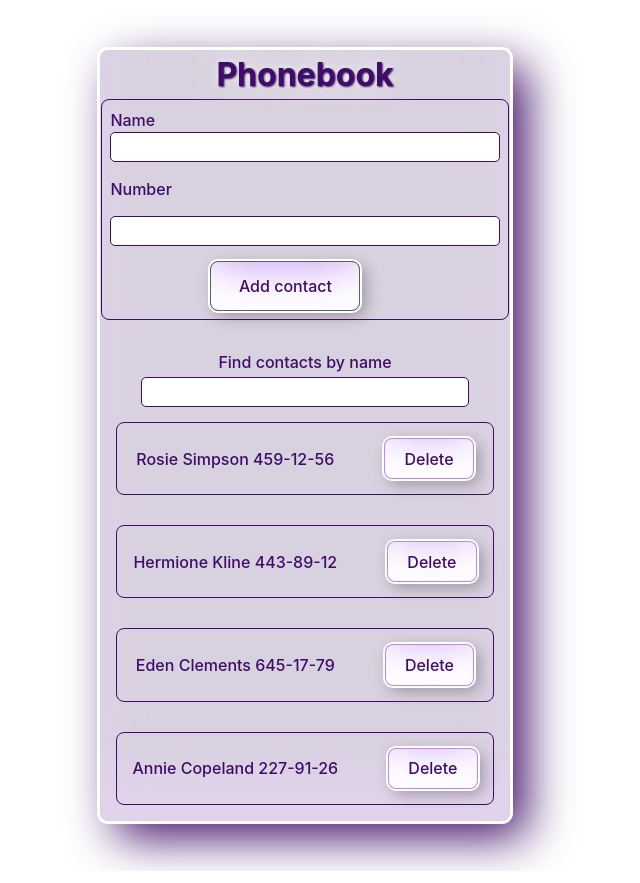
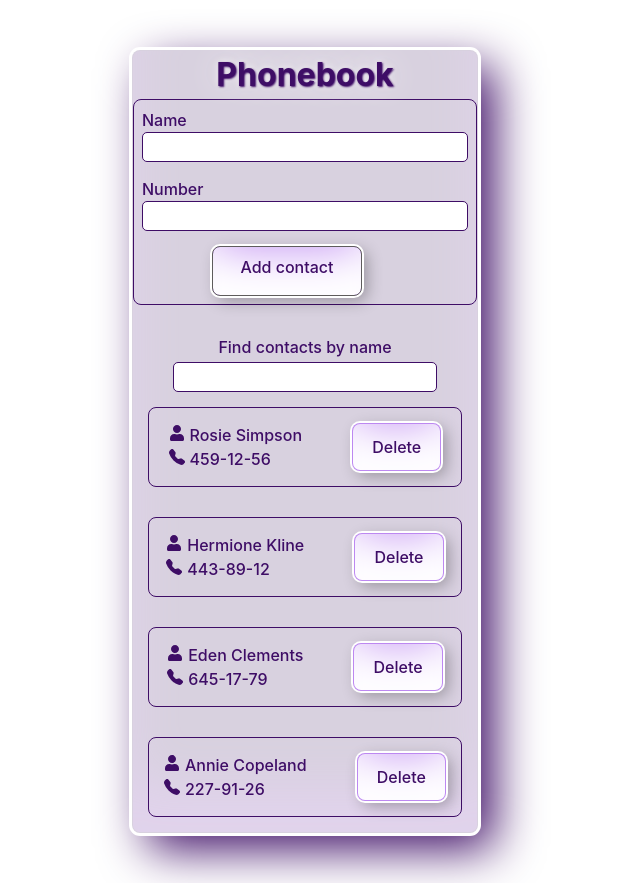
Before and after one commit to Annvel126V/goit-react-hw-03, a React (Vite) app: page / in a window 1280 px wide. Shown: the whole page, without its empty margins (335-975 px from the left). Built offline with nearby package versions, Linux system fonts and the light colour scheme.

Commit message:
add icons

```diff
--- a/package.json
+++ b/package.json
@@ -14,6 +14,7 @@
     "nanoid": "^5.0.7",
     "react": "^18.3.1",
     "react-dom": "^18.3.1",
+    "react-icons": "^5.3.0",
     "yup": "^1.4.0"
   },
   "devDependencies": {
--- a/src/components/Contact/Contact.jsx
+++ b/src/components/Contact/Contact.jsx
@@ -1,11 +1,24 @@
+import { FaUser } from "react-icons/fa";
+import { BsFillTelephoneFill } from "react-icons/bs";
 import s from "./Contact.module.css";
 
 const Contact = ({ data: { id, name, number }, onDelete }) => {
   return (
     <div className={s.data}>
-      <p className={s.info}>
-        {name} {number}
-      </p>
+      <ul>
+        <li className={s.info}>
+          <div>
+            <FaUser />
+          </div>
+          {name}
+        </li>
+        <li className={s.info}>
+          <div>
+            <BsFillTelephoneFill />
+          </div>
+          {number}
+        </li>
+      </ul>
       <button onClick={() => onDelete(id)}>Delete</button>
     </div>
   );
--- a/src/components/Contact/Contact.module.css
+++ b/src/components/Contact/Contact.module.css
@@ -8,8 +8,6 @@
 }
 .info {
   display: flex;
-  flex-direction: column;
-  justify-content: center;
   gap: 5px;
   align-items: center;
 }
--- a/src/components/ContactForm/ContactForm.jsx
+++ b/src/components/ContactForm/ContactForm.jsx
@@ -45,7 +45,6 @@ const ContactForm = ({ onAdd }) => {
 
             <label className={s.label} htmlFor={numberId}>
               Number
-            </label>
               <Field
                 className={s.input}
                 type="text"
@@ -53,7 +52,7 @@ const ContactForm = ({ onAdd }) => {
                 id={numberId}
               />
               <ErrorMessage name="number" component="div" className={s.error} />
-
+            </label>
             <button
               className={s.btn}
               type="submit"
--- a/src/components/ContactForm/ContactForm.module.css
+++ b/src/components/ContactForm/ContactForm.module.css
@@ -41,9 +41,11 @@ input:focus-visible {
   outline: 4px auto rgb(62, 13, 102);
 }
 .btn {
+  display: flex;
+  justify-content: center;
   width: 150px;
   height: 50px;
-  margin-left: 100px;
+  margin-left: 70px;
 }
 .btn:disabled {
   border: 1px solid rgb(94, 92, 92);
```
Also changed, not shown: 1 other file (tests, documents, lock files or other folders). Lines whose indentation alone changed are shown as unchanged.
